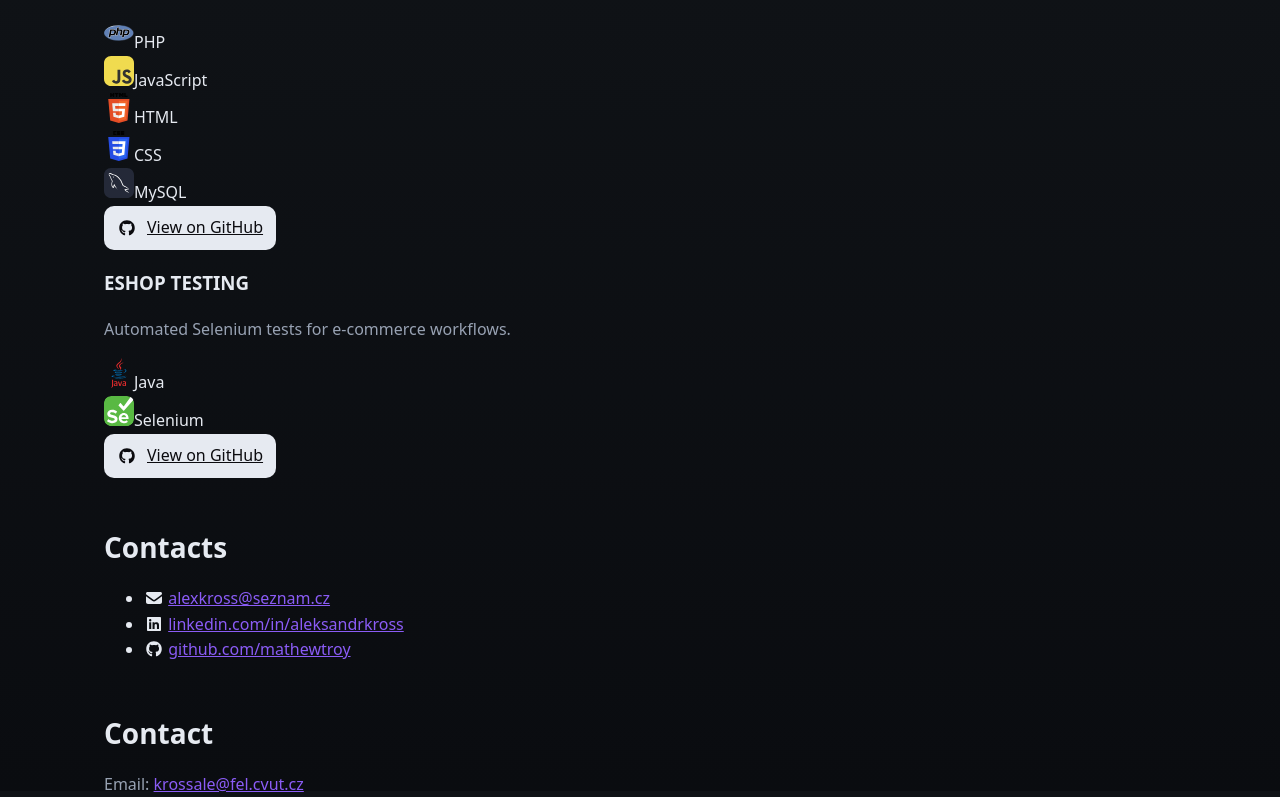
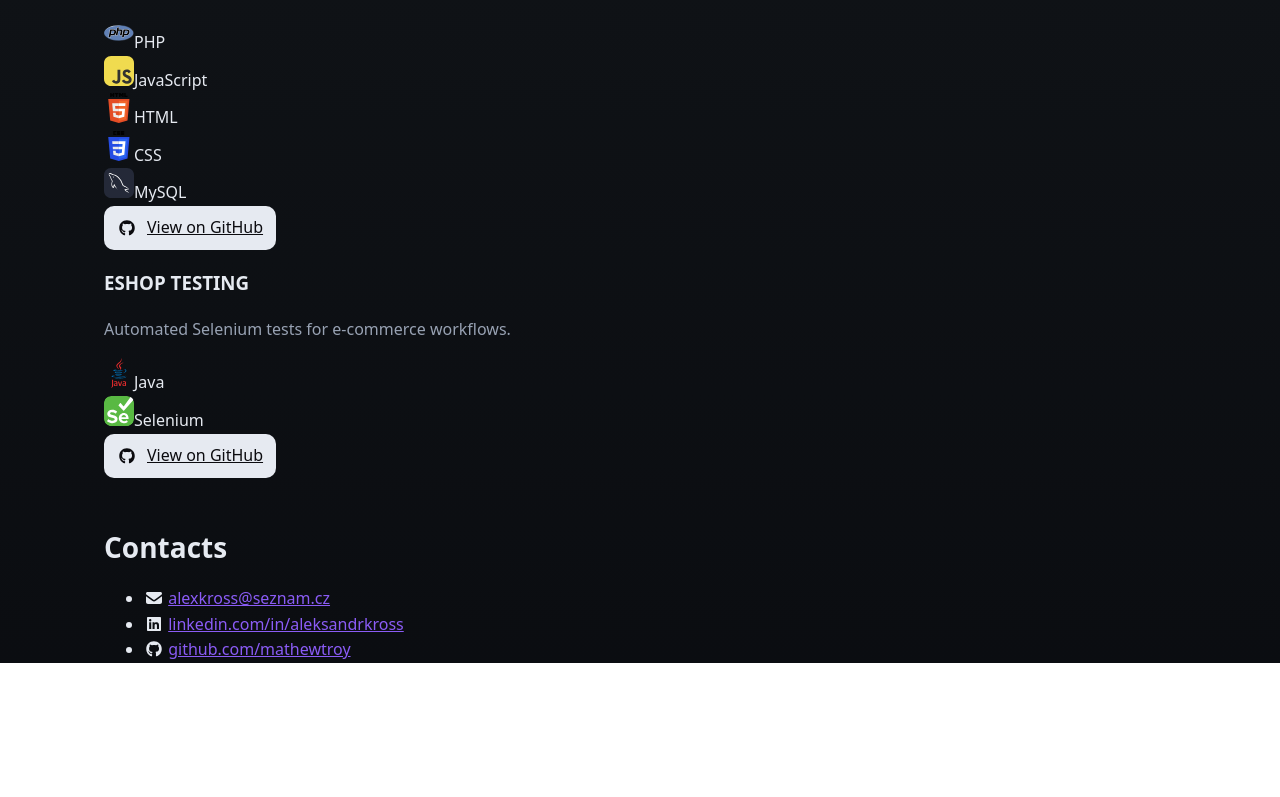
Before and after one commit to mathewtroy/pf, a Next.js app: page / in a window 1280 px wide. Shown: the part 3209-4006 px from the top of the page. After the commit the page ends 3872 px from the top, so only its background shows below. Built offline with nearby package versions, Linux system fonts and the light colour scheme.

Commit message:
update main files

```diff
--- a/src/pages/_app.tsx
+++ b/src/pages/_app.tsx
@@ -1,6 +1,11 @@
 import "@/styles/globals.css";
 import type { AppProps } from "next/app";
+import { LanguageProvider } from "@/context/LanguageContext";
 
 export default function App({ Component, pageProps }: AppProps) {
-  return <Component {...pageProps} />;
+  return (
+    <LanguageProvider>
+      <Component {...pageProps} />
+    </LanguageProvider>
+  );
 }
--- a/src/pages/_document.tsx
+++ b/src/pages/_document.tsx
@@ -15,9 +15,9 @@ export default function Document() {
   return (
     <Html lang="en" className="scroll-smooth">
       <Head>
-        <meta name="description" content="Aleksandr Kross — Web Developer Portfolio" />
+        <meta name="description" content="Aleksandr Kross — Sofware Developer Portfolio" />
         <meta property="og:title" content="Aleksandr Kross — Portfolio" />
-        <meta property="og:description" content="React • TypeScript • Firebase" />
+        <meta property="og:description" content="JavaScript, React, TypeScript" />
         <meta property="og:image" content="/pf-profile.svg" />
         <link rel="icon" href="/pf-icon.svg" type="image/svg+xml" />
       </Head>
--- a/src/pages/api/hello.ts
+++ /dev/null
@@ -1,13 +0,0 @@
-// Next.js API route support: https://nextjs.org/docs/api-routes/introduction
-import type { NextApiRequest, NextApiResponse } from "next";
-
-type Data = {
-  name: string;
-};
-
-export default function handler(
-  req: NextApiRequest,
-  res: NextApiResponse<Data>,
-) {
-  res.status(200).json({ name: "John Doe" });
-}
--- a/src/pages/index.tsx
+++ b/src/pages/index.tsx
@@ -1,21 +1,11 @@
 import Navbar from "@/components/Navbar";
-import HeroSection from "@/components/ProfileSection";
+import ProfileSection from "@/components/ProfileSection";
 
 export default function Home() {
   return (
     <>
       <Navbar />
-      <HeroSection />
-      {/* Placeholder section for anchor target used by "Contact Me" button */}
-      <section id="contact" className="container">
-        <h2 className="section-title">Contact</h2>
-        <p className="muted">
-          Email:{" "}
-          <a className="link" href="mailto:krossale@fel.cvut.cz">
-            krossale@fel.cvut.cz
-          </a>
-        </p>
-      </section>
+      <ProfileSection />
     </>
   );
 }
```
